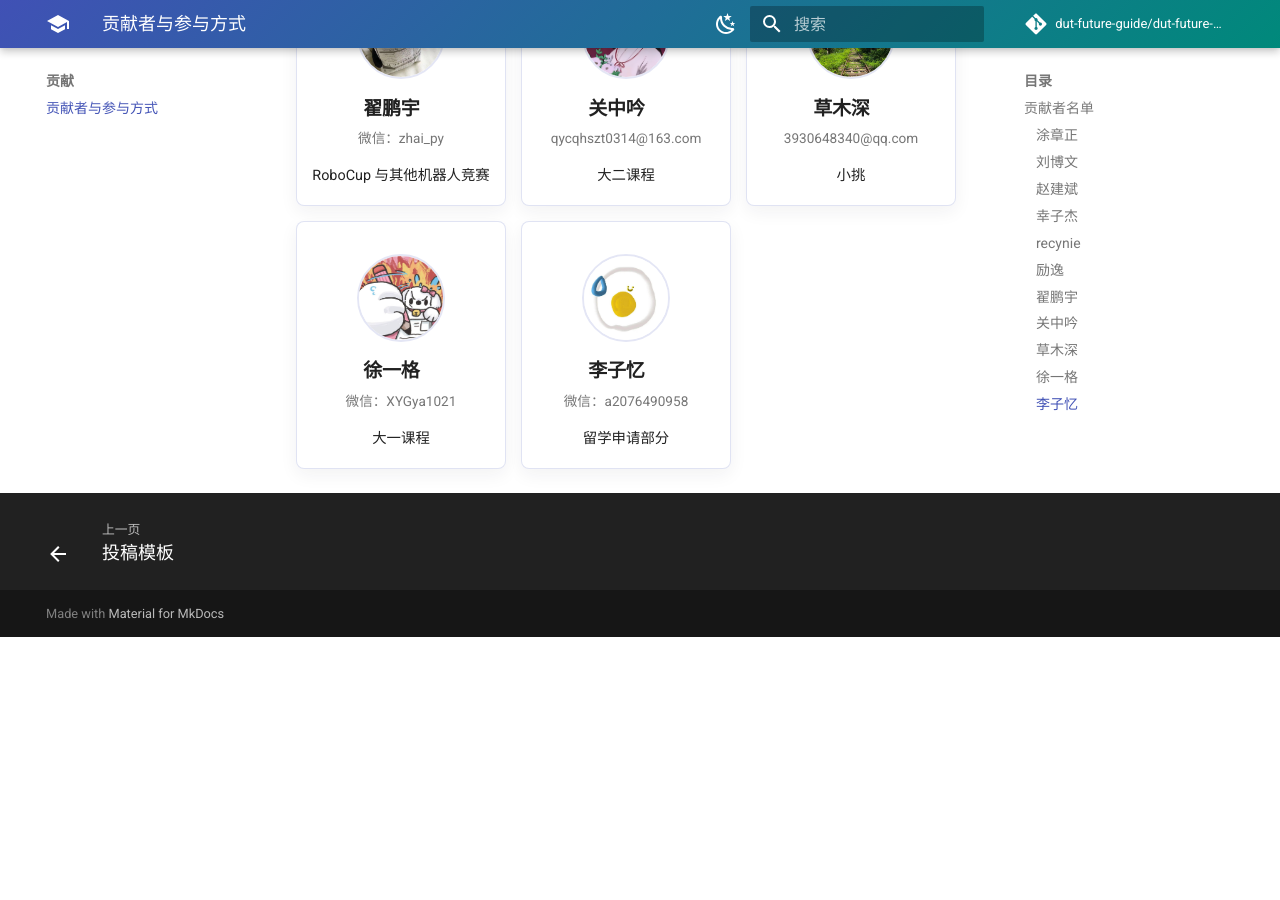
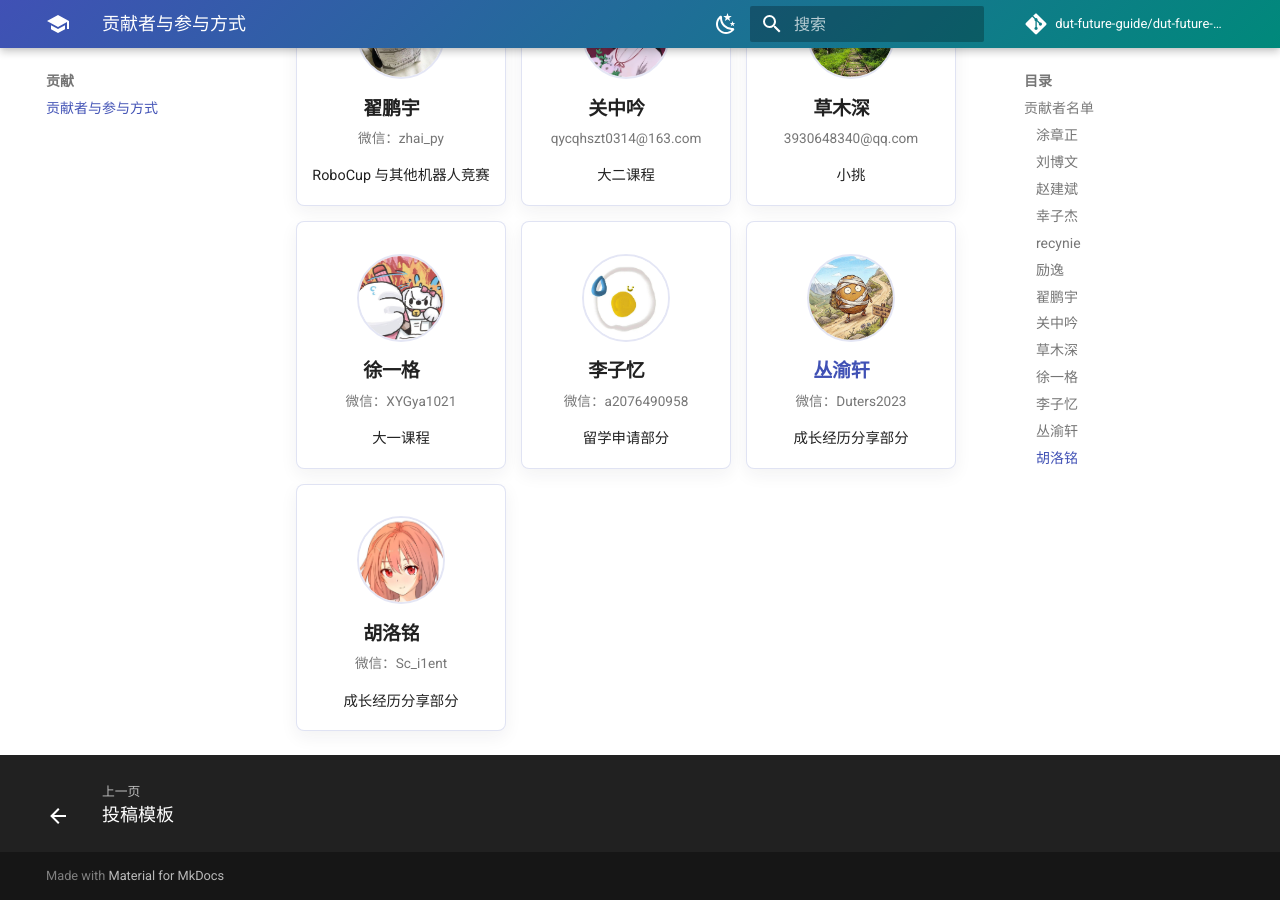
Before and after one commit to dut-future-guide/dut-future-guide.github.io, an MkDocs documentation site: the page built from docs/appendix/contribution.md, in a window 1280 px wide and 900 px high, scrolled down 1531 px. Built offline with MkDocs 1.6.1 and Material for MkDocs 9.7.7, drawn with Linux system fonts in a browser that asks for light colours; comment, search, counter and statistics services are not loaded; before the commit the page ends 2168 px from its top, so only the background shows below that.

Commit message:
update content

```diff
--- a/docs/appendix/contribution.md
+++ b/docs/appendix/contribution.md
@@ -156,4 +156,28 @@
 
 </div>
 
+<div class="contributor-card" markdown>
+
+![丛渝轩](assets/congyuxuan.jpg)
+
+### [丛渝轩](../stories/congyuxuan.md)
+
+<p class="contributor-contact">微信：Duters2023</p>
+
+<p class="contributor-work">成长经历分享部分</p>
+
 </div>
+
+<div class="contributor-card" markdown>
+
+![胡洛铭](assets/huluoming.jpg)
+
+### 胡洛铭
+
+<p class="contributor-contact">微信：Sc_i1ent</p>
+
+<p class="contributor-work">成长经历分享部分</p>
+
+</div>
+
+</div>
--- a/mkdocs.yml
+++ b/mkdocs.yml
@@ -117,6 +117,7 @@ nav:
       - 幸子杰: stories/xingzijie.md
       - recynie: stories/recynie.md
       - 丛渝轩: stories/congyuxuan.md
+      - 胡洛铭: stories/huluoming.md
       - 投稿模板: stories/story-template.md
 
   - 贡献:
```
Also changed, not shown: docs/stories/congyuxuan.md (+1 -1 lines), docs/stories/huluoming.md (added, +56 -0 lines), docs/stories/tuzhnagzheng.md (+10 -8 lines), docs/appendix/assets/congyuxuan.jpg (added), docs/appendix/assets/huluoming.jpg (added).
